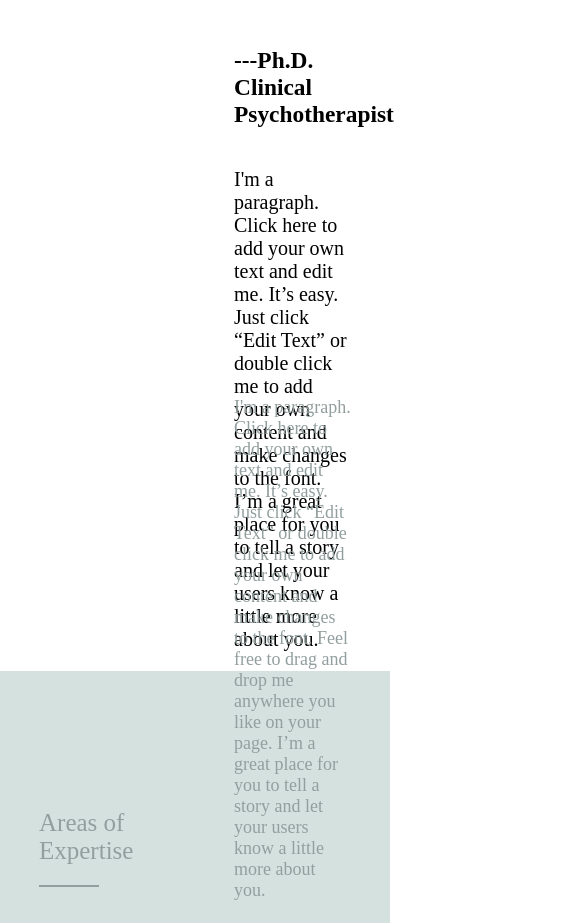
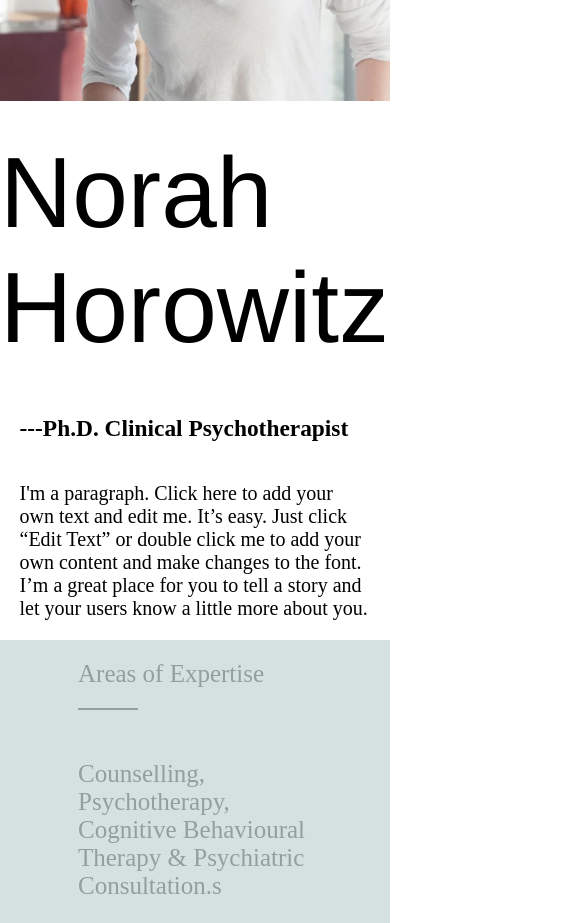
Before and after one commit to HetviVora3007/MyWebsite1, a plain HTML site: page index.html in a window 390 px wide. Shown: the part 363-1286 px from the top of the page, 585 px wide, since content can reach past the window. Drawn offline with Linux system fonts and the light colour scheme.

Commit message:
added responsive css

```diff
--- a/Style/style.css
+++ b/Style/style.css
@@ -205,3 +205,40 @@ html{scroll-behavior:smooth}
     transition-duration: 0.4s;
     cursor: pointer;
 }
+@media screen and (max-width: 480px){
+    .container1,.box2,.container3{
+        flex-direction: column;
+    }
+    .img1,.container3left,.container3right{
+        width: 100%;
+    }
+    .box{
+        width: 100%;
+    }
+    .h1{
+        width: 100%;
+    }
+    .box2right p{
+        width: 80%;
+    }
+    .btn{
+        display: flex;
+        justify-content: center;
+    }
+
+    .para{
+        width: 90%;
+    }
+    .box2left,.box2right{
+        width: 100%;
+    }
+    .box2{
+        height: fit-content;
+    }
+    .navbar{
+        display: none;
+    }
+    .container3container{
+        width: 80%;
+    }
+}
--- a/index.html
+++ b/index.html
@@ -24,7 +24,7 @@
                 <img src="./Img/img1.webp" alt="">
             </div>
             <div class="box">
-                <div class="h1 para">
+                <div class="h1">
                     <p>Norah Horowitz</p>
                 </div>
                 <div class="para">
```
